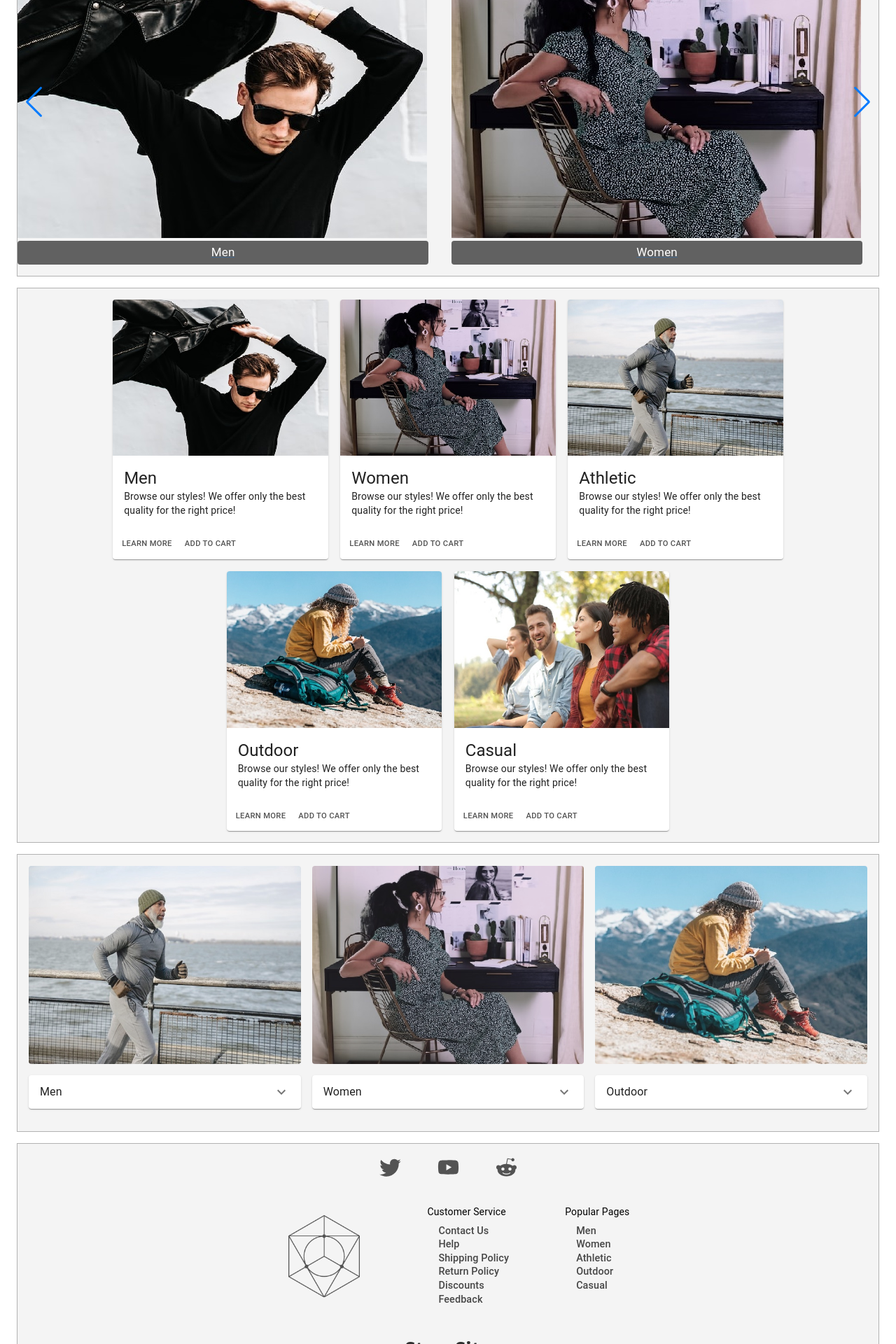
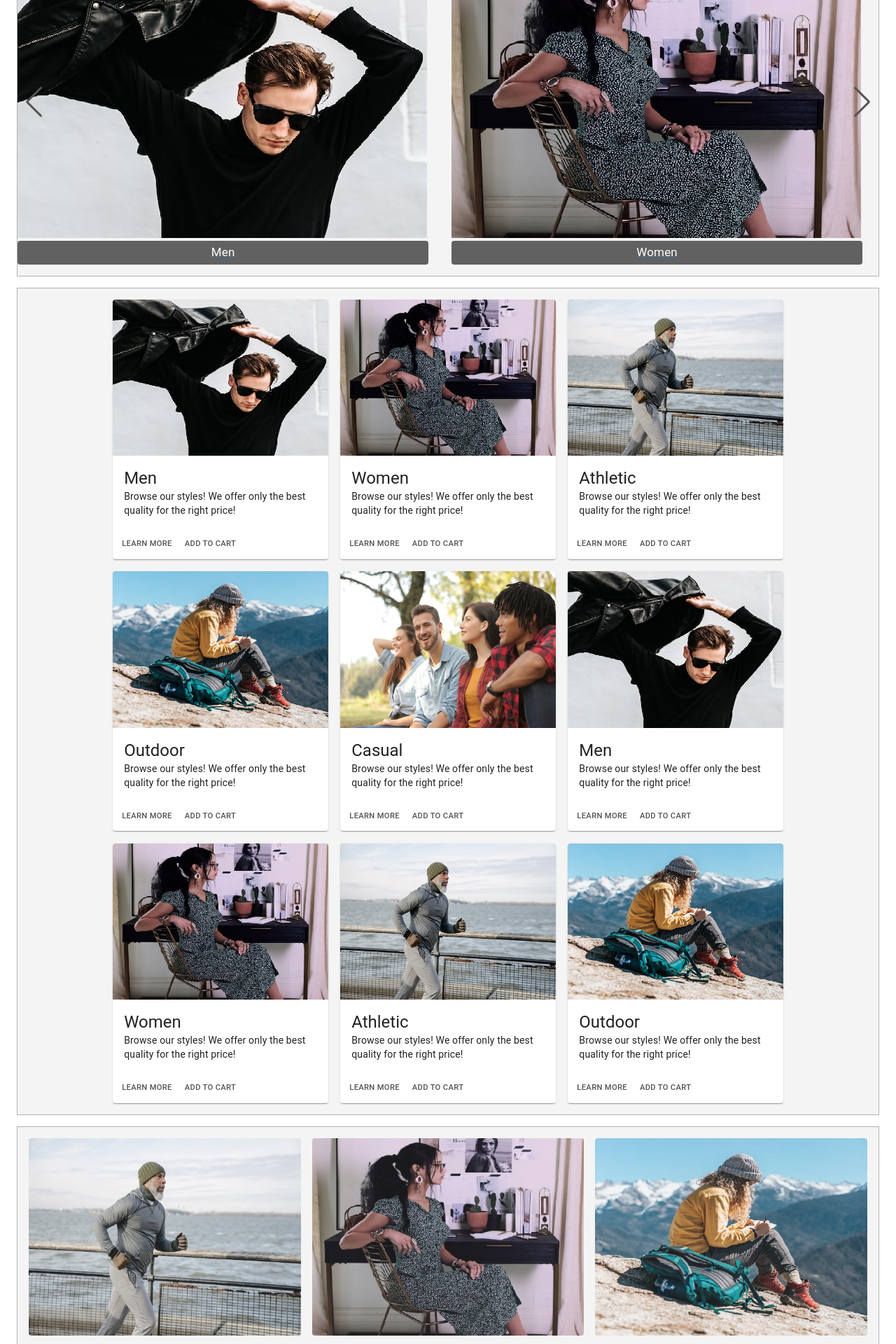
Before and after one commit to samouchka1/storesite, a React (Create React App) app: page / in a window 1280 px wide. Shown: the part 200-2120 px from the top of the page at 70% size. Built offline with nearby package versions, Linux system fonts and the light colour scheme.

Commit message:
added appear on scroll

```diff
--- a/package.json
+++ b/package.json
@@ -11,6 +11,7 @@
     "@testing-library/react": "^13.4.0",
     "@testing-library/user-event": "^13.5.0",
     "react": "^18.2.0",
+    "react-awesome-reveal": "^4.1.0",
     "react-dom": "^18.2.0",
     "react-router-hash-link": "^2.4.3",
     "react-scripts": "5.0.1",
--- a/src/App.css
+++ b/src/App.css
@@ -3,27 +3,35 @@
   display: none;
 }
 
-/* Fading animation */
-.fade {
-  animation-name: fade;
-  animation-duration: 1.5s;
-}
-
-@keyframes fade {
-  from {
-    opacity: 0.3;
-  }
-  to {
-    opacity: 1;
-  }
-}
 
 /*Swiper Arrows */
 .swiper-button-prev, .swiper-button-next {
-  color: #535353;
+  color: #535353 !important;
 }
 
 
 .color {
   color: #808080;
 }
+
+
+/*logo spin  (not working) */
+.App-logo {
+  height: 40vmin;
+  pointer-events: none;
+}
+
+@media (hover: hover) {
+  .App-logo {
+    animation: App-logo-spin infinite 20s linear;
+  }
+}
+
+@keyframes App-logo-spin {
+  from {
+    transform: rotate(0deg);
+  }
+  to {
+    transform: rotate(360deg);
+  }
+}
--- a/src/App.js
+++ b/src/App.js
@@ -1,9 +1,8 @@
 import React from 'react';
 import './App.css';
 import Navbar from './components/Navbar';
-import GridLayout from './components/GridLayout';
+import GridCardLayout from './components/GridCardLayout';
 import CarouselSwiper from './components/CarouselSwiper';
-import CarouselImg from './components/Carousel';
 import Footer from './components/Footer';
 import ThreeColumns from './components/ThreeColumns';
 
@@ -12,8 +11,7 @@ function App() {
     <div className="App">
       <Navbar />
       <CarouselSwiper />
-      <CarouselImg />
-      <GridLayout />
+      <GridCardLayout />
       <ThreeColumns />
       <Footer />
     </div>
--- a/src/components/CarouselSwiper.js
+++ b/src/components/CarouselSwiper.js
@@ -8,7 +8,8 @@ import {
 import { photos } from '../data/photos';
 import { Swiper, SwiperSlide } from 'swiper/react';
 import { Navigation, FreeMode } from "swiper";
-import '../App.css';
+
+import '../App.css'; //for navigation arrow color
 import 'swiper/css';
 import "swiper/css/navigation";
 import "swiper/css/free-mode";
@@ -34,11 +35,21 @@ const labelStyles = {
 
 const CarouselSwiper = () => {
   return (
-    <Container maxWidth={false} sx={{display: { md: 'block', xs: 'none'}}}>
+    <Container maxWidth={false}>
         <Box sx={componentStyles}>
             <Swiper
-                slidesPerView={2}
-                spaceBetween={10}
+                // slidesPerView={2}
+                // spaceBetween={10}
+                breakpoints={{
+                    600: {
+                      slidesPerView: 1,
+                      spaceBetween: 0,
+                    },
+                    800: {
+                      slidesPerView: 2,
+                      spaceBetween: 10,
+                    },
+                }}
                 loop={true}
                 navigation={true}
                 freeMode={true}
@@ -50,6 +61,7 @@ const CarouselSwiper = () => {
                             <Box component="img"
                                 src={process.env.PUBLIC_URL + '/images/' + photo.image}
                                 alt={photo.label}
+                                sx={{width: '100%', height: 'auto'}}
                             />
                             <Typography sx={labelStyles}>{photo.label}</Typography>
                         </Link>
--- a/src/components/Footer.js
+++ b/src/components/Footer.js
@@ -13,6 +13,7 @@ import {
 import TwitterIcon from '@mui/icons-material/Twitter';
 import YouTubeIcon from '@mui/icons-material/YouTube';
 import RedditIcon from '@mui/icons-material/Reddit';
+import '../App.css'; //for logo spin
 
 const socialMedia = [
     {
@@ -193,7 +194,7 @@ const Footer = () => {
                 </Box>
             </Box>
 
-            <Tooltip title="StoreSite">
+            <Tooltip title="StoreSite" className="App-logo" /*not working*/ >
                 <Box
                     component="img"
                     alt="StoreSite logo"
--- /dev/null
+++ b/src/components/GridCardLayout.js
@@ -0,0 +1,118 @@
+import React from 'react';
+import {
+    Container,
+    Grid,
+    Card,
+    CardMedia,
+    CardContent,
+    CardActions,
+    CardActionArea,
+    Typography,
+    Button,
+} from '@mui/material';
+import { Fade } from "react-awesome-reveal";
+
+const items = [
+    {
+        name: 'Men',
+        path: '#abc',
+        media: 'men.jpg',
+    },
+    {
+        name: 'Women',
+        path: '#abc',
+        media: 'women.jpg',
+    },
+    {
+        name: 'Athletic',
+        path: '#abc',
+        media: 'athletic.jpg',
+    },
+    {
+        name: 'Outdoor',
+        path: '#abc',
+        media: 'outdoor.jpg',
+    },
+    {
+        name: 'Casual',
+        path: '#abc',
+        media: 'casual.jpg',
+    },
+    //copy
+    {
+        name: 'Men',
+        path: '#abc',
+        media: 'men.jpg',
+    },
+    {
+        name: 'Women',
+        path: '#abc',
+        media: 'women.jpg',
+    },
+    {
+        name: 'Athletic',
+        path: '#abc',
+        media: 'athletic.jpg',
+    },
+    {
+        name: 'Outdoor',
+        path: '#abc',
+        media: 'outdoor.jpg',
+    },
+    // {
+    //     name: 'Casual',
+    //     path: '#abc',
+    //     media: 'casual.jpg',
+    // },
+]
+
+const gridStyle = {
+    width: '100%',
+    justifyContent: 'center',
+    gap: '1.1rem',
+    margin: '1rem 0',
+    padding: '1rem 0',
+    backgroundColor: '#f4f4f4',
+    border: 'solid 1px #b2b2b2' //temp
+}
+
+const GridCardLayout = () => {
+
+    return (
+        <Container maxWidth={false}>
+            <Grid container sx={gridStyle} id="grid">
+                {items.map((item) => (
+                    <Grid item xs={8} md={3} key={item}>
+
+                        <Fade cascade damping={0.15}>
+                            <Card>
+                                <CardActionArea>
+                                    <CardMedia
+                                        component="img"
+                                        height="auto"
+                                        image={process.env.PUBLIC_URL + '/images/' + item.media}
+                                        alt="item"
+                                    />
+                                    <CardContent>
+                                        <Typography variant="h5">
+                                            {item.name}
+                                        </Typography>
+                                        <Typography variant="body2">
+                                            Browse our styles! We offer only the best quality for the right price!
+                                        </Typography>
+                                    </CardContent>
+                                    <CardActions>
+                                        <Button size="small" sx={{color: '#535353', fontSize: {xs: '.70rem'}}}>Learn More</Button>
+                                        <Button size="small" sx={{color: '#535353', fontSize: {xs: '.70rem'}}}>Add to Cart</Button>
+                                    </CardActions>
+                                </CardActionArea>
+                            </Card>
+                        </Fade>
+
+                    </Grid>
+                ))}
+            </Grid>
+        </Container>
+)}
+
+export default GridCardLayout;
--- a/src/components/GridLayout.js
+++ /dev/null
@@ -1,92 +0,0 @@
-import React from 'react';
-import {
-    Container,
-    Grid,
-    Card,
-    CardMedia,
-    CardContent,
-    CardActions,
-    CardActionArea,
-    Typography,
-    Button,
-} from '@mui/material';
-
-const items = [
-    {
-        name: 'Men',
-        path: '#abc',
-        media: 'men.jpg',
-    },
-    {
-        name: 'Women',
-        path: '#abc',
-        media: 'women.jpg',
-    },
-    {
-        name: 'Athletic',
-        path: '#abc',
-        media: 'athletic.jpg',
-    },
-    {
-        name: 'Outdoor',
-        path: '#abc',
-        media: 'outdoor.jpg',
-    },
-    {
-        name: 'Casual',
-        path: '#abc',
-        media: 'casual.jpg',
-    },
-]
-
-const gridStyle = {
-    width: '100%',
-    justifyContent: 'center',
-    gap: '1.1rem',
-    margin: '1rem 0',
-    padding: '1rem 0',
-    backgroundColor: '#f4f4f4',
-    border: 'solid 1px #b2b2b2' //temp
-}
-
-const GridLayout = () => {
-
-    return (
-        <Container maxWidth={false}>
-            <Grid container sx={gridStyle} id="grid">
-
-                {items.map((item) => (
-
-                    <Grid item xs={8} md={3} key={item}>
-
-                        <Card>
-                            <CardActionArea>
-                                <CardMedia
-                                    component="img"
-                                    height="auto"
-                                    image={process.env.PUBLIC_URL + '/images/' + item.media}
-                                    alt="item"
-                                />
-                                <CardContent>
-                                    <Typography variant="h5">
-                                        {item.name}
-                                    </Typography>
-                                    <Typography variant="body2">
-                                        Browse our styles! We offer only the best quality for the right price!
-                                    </Typography>
-                                </CardContent>
-                                <CardActions>
-                                    <Button size="small" sx={{color: '#535353', fontSize: {xs: '.70rem'}}}>Learn More</Button>
-                                    <Button size="small" sx={{color: '#535353', fontSize: {xs: '.70rem'}}}>Add to Cart</Button>
-                                </CardActions>
-                            </CardActionArea>
-                        </Card>
-
-                    </Grid>
-                ))}
-
-            </Grid>
-        </Container>
-)}
-
-export default GridLayout;
--- a/src/components/ThreeColumns.js
+++ b/src/components/ThreeColumns.js
@@ -9,6 +9,16 @@ import {
     AccordionDetails,
 } from '@mui/material';
 import ExpandMoreIcon from '@mui/icons-material/ExpandMore';
+import { Fade } from "react-awesome-reveal";
+
+const containerStyles = {
+    display: 'flex',
+    flexDirection: {md: 'row', xs: 'column'},
+    gap: '1rem',
+    backgroundColor: '#f4f4f4',
+    border: 'solid 1px #b2b2b2',
+    padding: '1rem'
+}
 
 const accordionStyles = {
     width: '100%',
@@ -31,11 +41,11 @@ const accordionImageStyles = {
     '&:hover': {
         opacity: '1',
         animationName: 'zoom',
-        animationDuration: '1s',
+        animationDuration: '.3s',
         animationFillMode: 'forwards',
         '@keyframes zoom' : {
             '0%': { transform: 'scale(1.0035)'},
-            '100%' : { transform: 'scale(1.05)'}
+            '100%' : { transform: 'scale(1.009)'}
         }
     }
 }
@@ -44,7 +54,9 @@ const accordionImageStyles = {
 const ThreeColumns = () => {
   return (
     <Container maxWidth={false}>
-        <Box sx={{display: 'flex', flexDirection: {md: 'row', xs: 'column'}, gap: '1rem', backgroundColor: '#f4f4f4', border: 'solid 1px #b2b2b2', padding: '1rem'}}>
+        <Box sx={containerStyles}>
+
+            <Fade cascade damping={0.15}>
                 <Box sx={{margin: '0 0 1rem'}}>
                     <Box
                         component="img"
@@ -65,6 +77,10 @@ const ThreeColumns = () => {
                         </AccordionDetails>
                     </Accordion>
                 </Box>
+            </Fade>
+
+
+            <Fade cascade damping={0.15}>
                 <Box sx={{margin: '0'}}>
                     <Box
                         component="img"
@@ -85,6 +101,10 @@ const ThreeColumns = () => {
                         </AccordionDetails>
                     </Accordion>
                 </Box>
+            </Fade>
+
+
+            <Fade cascade damping={0.15}>
                 <Box sx={{margin: '0'}}>
                     <Box
                         component="img"
@@ -105,6 +125,8 @@ const ThreeColumns = () => {
                         </AccordionDetails>
                     </Accordion>
                 </Box>
+            </Fade>
+
         </Box>
     </Container>
   )
```
Also changed, not shown: 1 other file (tests, documents, lock files or other folders). Lines whose indentation alone changed are shown as unchanged.
